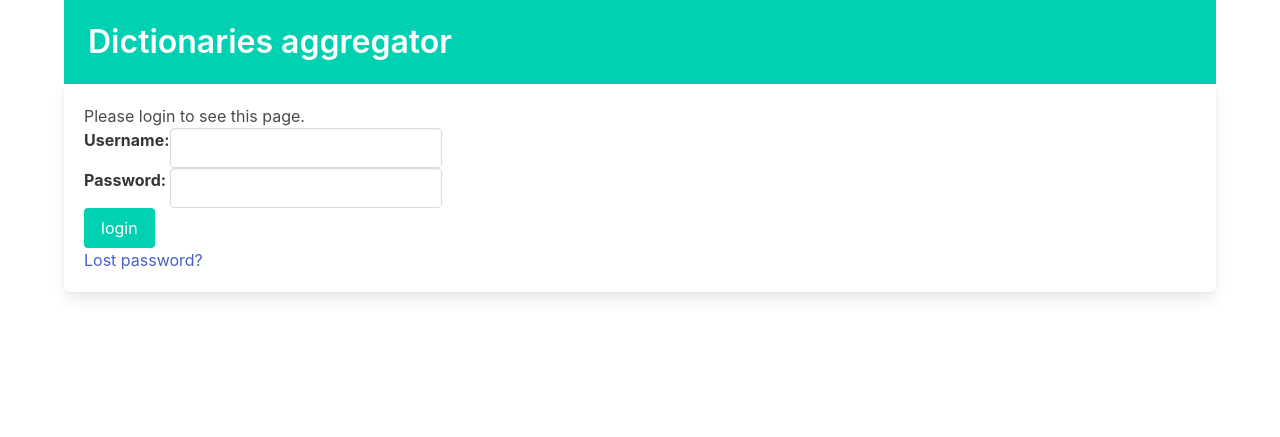
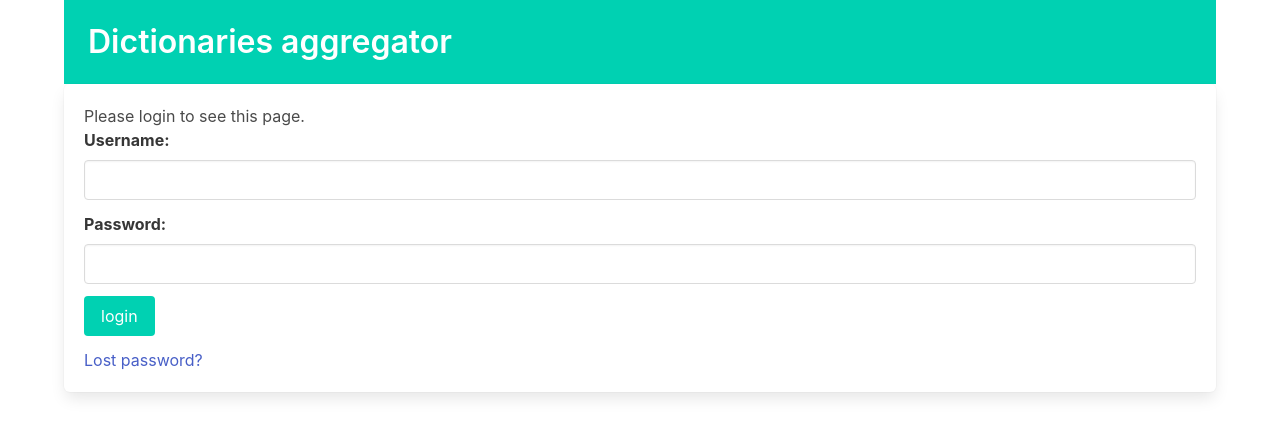
Before and after one commit to nvp85/dicts_aggregator, a Django app: page /login/ in a window 1280 px wide. Shown: the top 437 px of the page. Run offline with Django 3.2, Linux system fonts and the light colour scheme.

Commit message:
update styles in login.html

```diff
--- a/templates/login.html
+++ b/templates/login.html
@@ -14,24 +14,31 @@
     <p>Please login to see this page.</p>
     {% endif %}
 {% endif %}
+<div class="container">
+    <form method="post" action="{% url 'login' %}" class="">
+    {% csrf_token %}
 
-<form method="post" action="{% url 'login' %}">
-{% csrf_token %}
-<table>
-<tr class="field">
-    <td><label class="label">{{ form.username.label_tag }}</label></td>
-    <td class="control"><input id="{{ form.username.id_for_label }}" name="{{ form.username.name }}" class="input" type="text" required=""></td>
-</tr>
-<tr class="field">
-    <td><label class="label">{{ form.password.label_tag }}</label></td>
-    <td class="control"><input id="{{ form.password.id_for_label }}" name="{{ form.password.name }}" class="input" type="password"></td>
-</tr>
-</table>
+    <div class="field">
+        <label class="label" for="{{ form.username.id_for_label }}">{{ form.username.label_tag }}</label>
+        <div class="control">
+            <input id="{{ form.username.id_for_label }}" name="{{ form.username.name }}" class="input" type="text" required="">
+        </div>
+    </div>
+    <div class="field">
+        <label class="label" for="{{ form.password.id_for_label }}">{{ form.password.label_tag }}</label>
+        <p class="control">
+            <input id="{{ form.password.id_for_label }}" name="{{ form.password.name }}" class="input" type="password">
+        </p>
+    </div>
 
-<input type="submit" value="login" class="button is-primary">
-<input type="hidden" name="next" value="{% url next %}">
-</form>
-
+    <div class="field">
+        <p class="control">
+            <input type="submit" value="login" class="button is-primary">
+        </p>
+    </div>
+    <input type="hidden" name="next" value="{% url next %}">
+    </form>
+</div>
 {# Assumes you setup the password_reset view in your URLconf #}
 <p><a href="{% url 'password_reset' %}">Lost password?</a></p>
 
```
